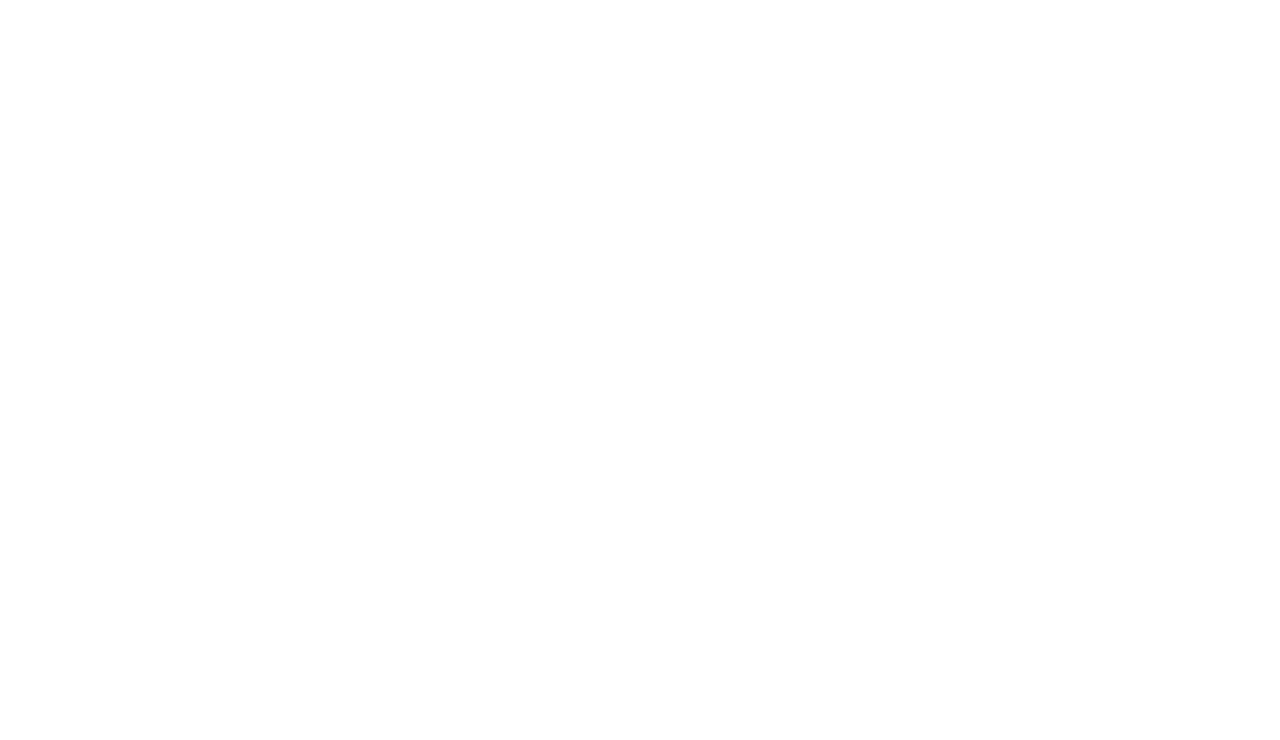
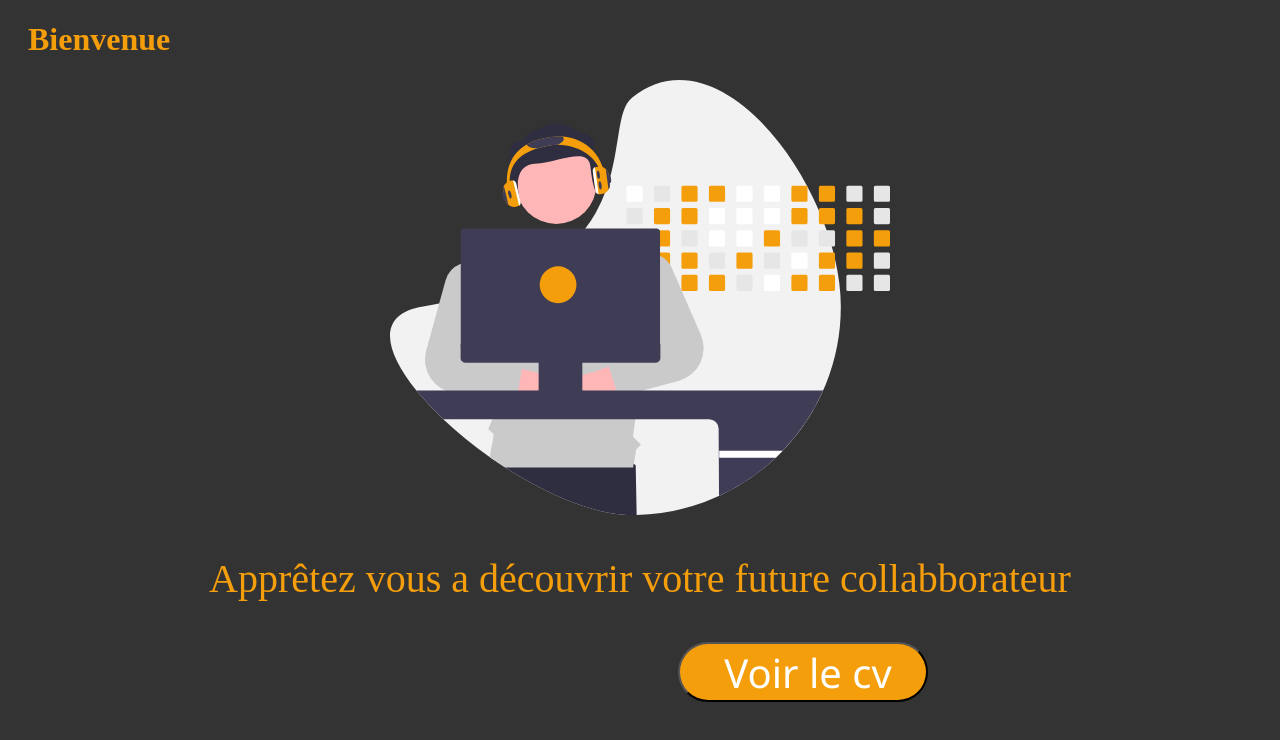
Before and after one commit to Abdoul03/maquetteInteractive, a plain HTML site: page index.html in a window 1280 px wide. Drawn offline with Linux system fonts and the light colour scheme.

Commit message:
besktopOk

```diff
--- a/index.html
+++ b/index.html
@@ -1,12 +1,26 @@
 <!DOCTYPE html>
 <html lang="en">
-<head>
-    <meta charset="UTF-8">
-    <meta name="viewport" content="width=device-width, initial-scale=1.0">
-    <link rel="stylesheet" href="style.css">
+  <head>
+    <meta charset="UTF-8" />
+    <meta name="viewport" content="width=device-width, initial-scale=1.0" />
+    <link rel="stylesheet" href="style.css" />
     <title>Maquette_interactive</title>
-</head>
-<body>
+  </head>
+  <body>
+    <div class="contener">
+      <div class="welcome">
+        <h1 class="slt">Bienvenue</h1>
+      </div>
+      <div class="img">
+        <img src="/assets/dev.svg" alt="developpeur" />
+      </div>
+      <div class="acc">
+        <p>Apprêtez vous a découvrir votre future collabborateur</p>
+        <button class="areaLink">
+          <a href="/cv.html" class="lien">Voir le cv</a>
+        </button>
+      </div>
+    </div>
     <script src="script.js"></script>
-</body>
+  </body>
 </html>
--- a/style.css
+++ b/style.css
@@ -0,0 +1,46 @@
+body {
+  background-color: rgb(51, 51, 51);
+}
+
+.slt {
+  color: rgb(245, 158, 11);
+  margin-left: 20px;
+}
+.acc p {
+  color: rgb(245, 158, 11);
+  font-size: 40px;
+  text-align: center;
+}
+a {
+  text-decoration: none;
+  margin-left: 10px;
+  color: white;
+  font-size: 40px;
+  font-family: "Segoe UI", Tahoma, Geneva, Verdana, sans-serif;
+}
+
+.img {
+  display: flex;
+  justify-content: center;
+  align-items: center;
+}
+.img img {
+  width: 500px;
+}
+.areaLink {
+  width: 250px;
+  height: 60px;
+  border-radius: 50px;
+  background-color: rgb(245, 158, 11);
+  display: flex;
+  justify-content: center;
+  align-items: center;
+  cursor: pointer;
+  margin-left: 670px;
+}
+/* .areaLink {
+  width: 83px;
+  height: 20px;
+  border-radius: 10px;
+  background-color: rgb(245, 158, 11);
+} */
```
Also changed, not shown: assets/dev.svg (added).
